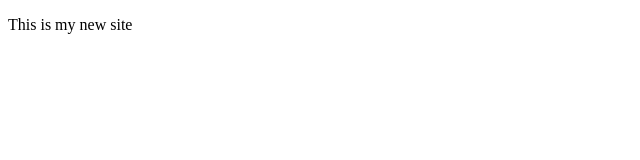
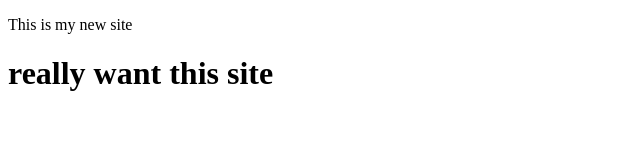
Before and after one commit to palflesha/git-trial, a plain HTML site: page index.html in a window 1280 px wide. Shown: the whole page, without its empty margins (0-640 px from the left). Drawn offline with Linux system fonts and the light colour scheme.

Commit message:
Latest changes

```diff
--- a/index.html
+++ b/index.html
@@ -8,5 +8,6 @@
 </head>
 <body>
     <p>This is my new site</body</p>
+    <h1>really want this site</h1>
 </body>
 </html>
```
